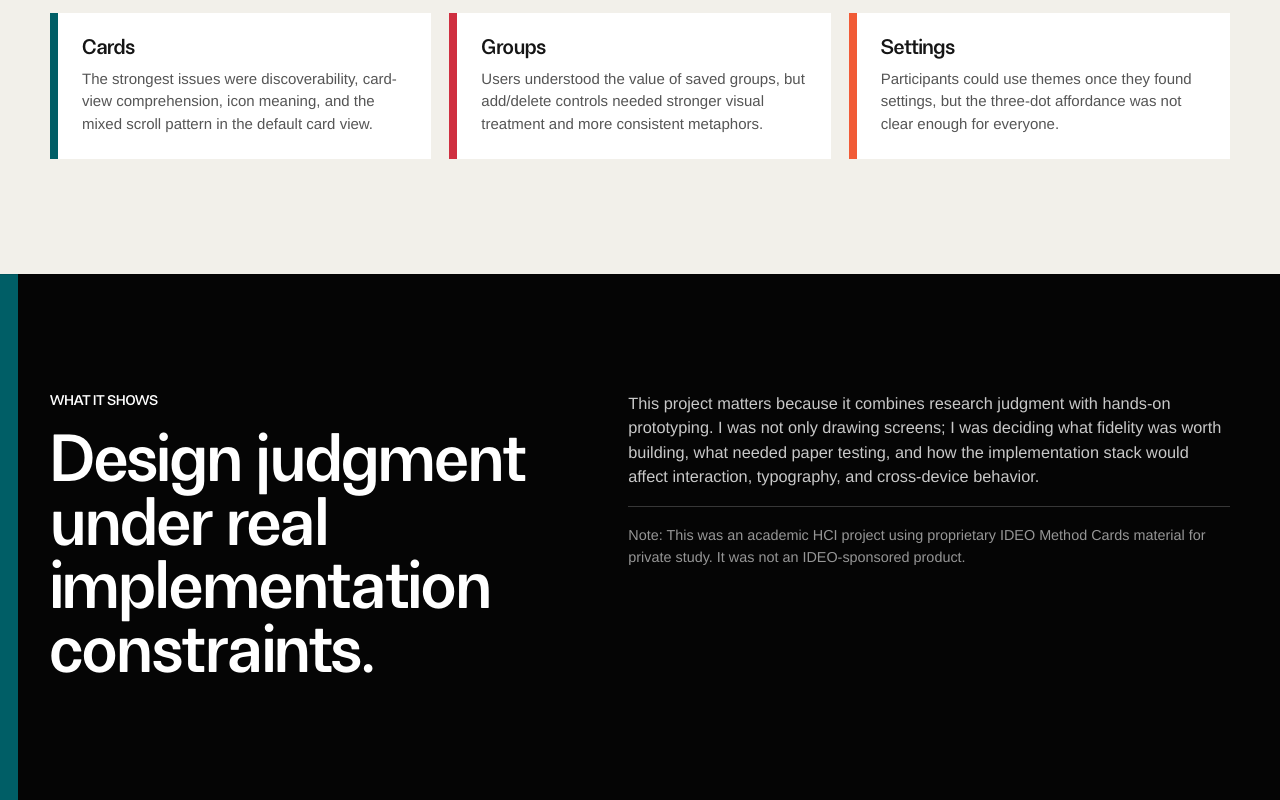
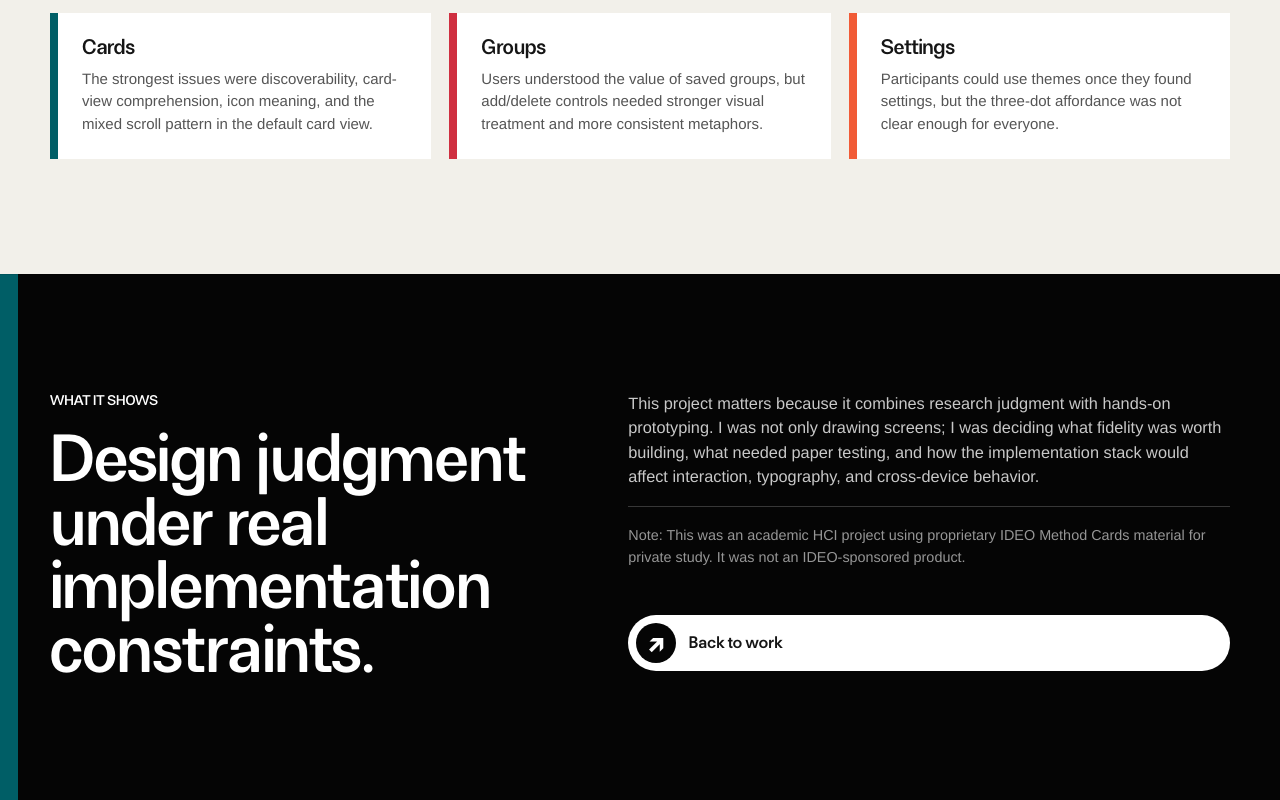
Before and after one commit to jayhilwig/Portfolio_May2026, a website: page ideo.html in a window 1280 px wide. Shown: the part 5835-6635 px from the top of the page. Drawn offline with Linux system fonts and the light colour scheme; a web font is replaced by a local one.

Commit message:
Adding Back to work button to page as Aloft/Amzn have

```diff
--- a/ideo.css
+++ b/ideo.css
@@ -784,6 +784,27 @@ body.case-ideo .kicker {
   font-size: 0.9rem;
 }
 
+.ideo-back-link {
+  margin-top: 28px;
+  padding: 8px 18px 8px 8px;
+  border-radius: 999px;
+  background: #fff;
+  color: var(--ideo-ink);
+  font-weight: 700;
+  text-decoration: none;
+}
+
+.ideo-back-link:hover,
+.ideo-back-link:focus-visible {
+  color: var(--ideo-teal);
+  text-decoration: none;
+}
+
+.ideo-back-link .circle {
+  background: var(--ideo-black);
+  color: #fff;
+}
+
 @media (max-width: 900px) {
   .ideo-hero-grid,
   .ideo-two-col,
@@ -847,6 +868,10 @@ body.case-ideo .kicker {
 
   .ideo-logo-sub {
     white-space: normal;
+  }
+
+  .ideo-back-link {
+    width: fit-content;
   }
 
   .ideo-hero {
--- a/ideo.html
+++ b/ideo.html
@@ -452,6 +452,11 @@
               Method Cards material for private study. It was not an
               IDEO-sponsored product.
             </p>
+
+            <a class="ideo-back-link cta" href="index.html#work">
+              <span class="circle" aria-hidden="true">↗</span>
+              <span>Back to work</span>
+            </a>
           </div>
         </div>
       </section>
```
